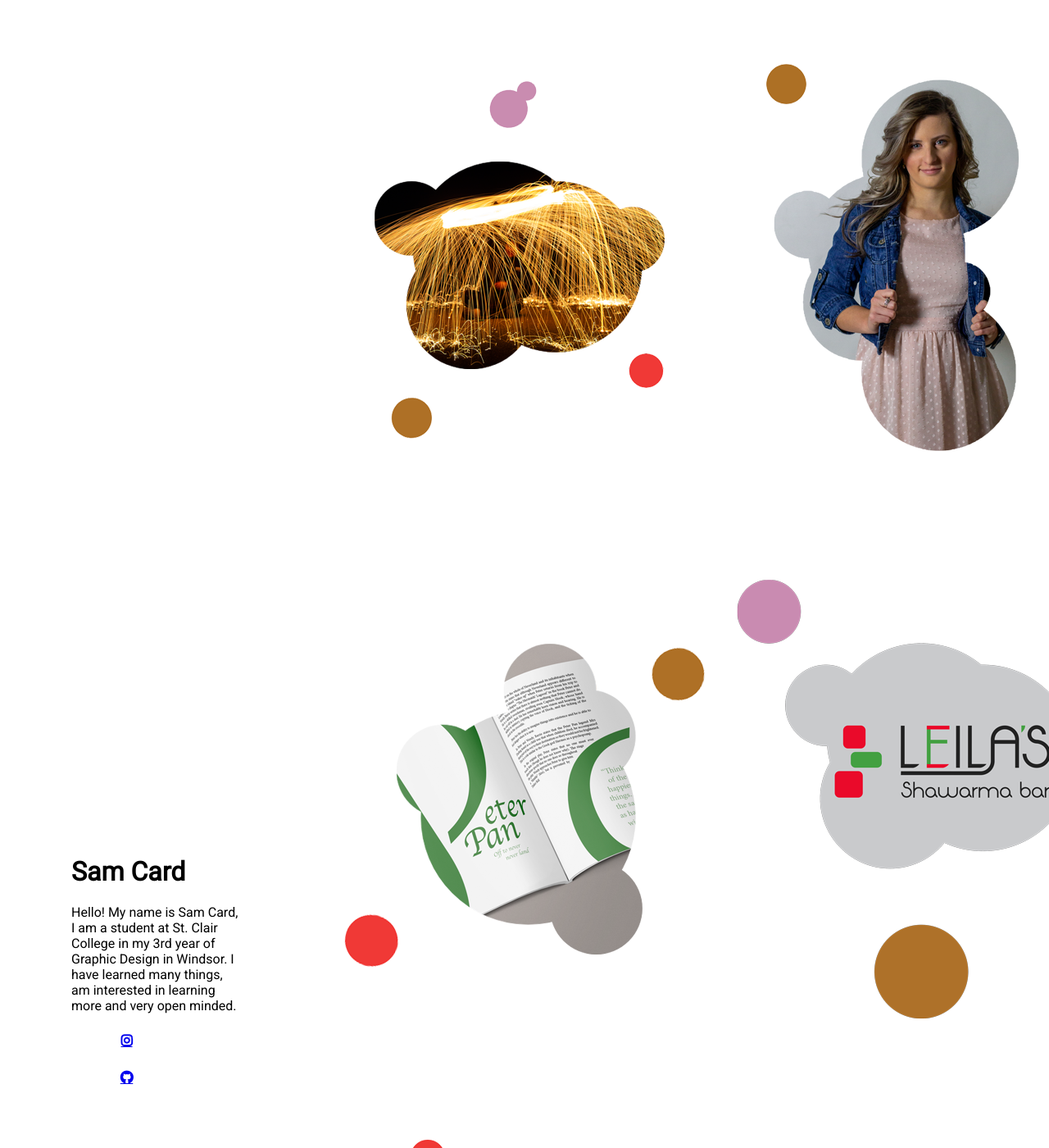
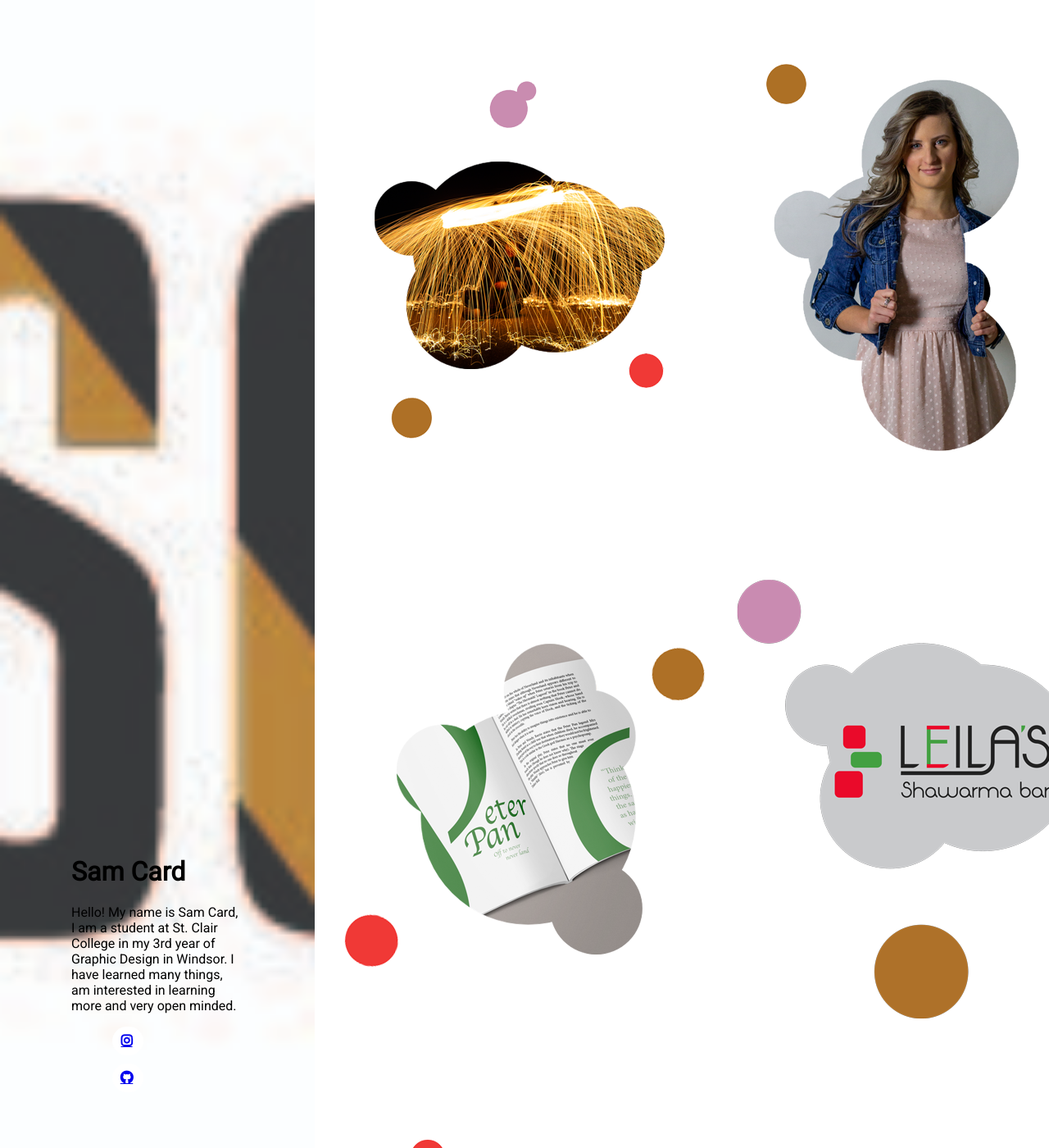
Before and after one commit to SamCard18/Card-jekyll, a Jekyll site: the page built from index.html, in a window 1280 px wide and 1400 px high. Shown: the whole window at 82% size. Built offline with Jekyll 4.4.1, drawn with Linux system fonts in a browser that asks for light colours; nearby versions of some CDN libraries.

Commit message:
Update global.scss

```diff
--- a/_sass/global.scss
+++ b/_sass/global.scss
@@ -20,7 +20,7 @@ body,html{
     min-height:100vh;
     right: auto;
     width: 30%;
-
+    background-image: url("../img/Me.jpg");
     background-size: cover;
     background-position: center;
     background-repeat: no-repeat;
```
